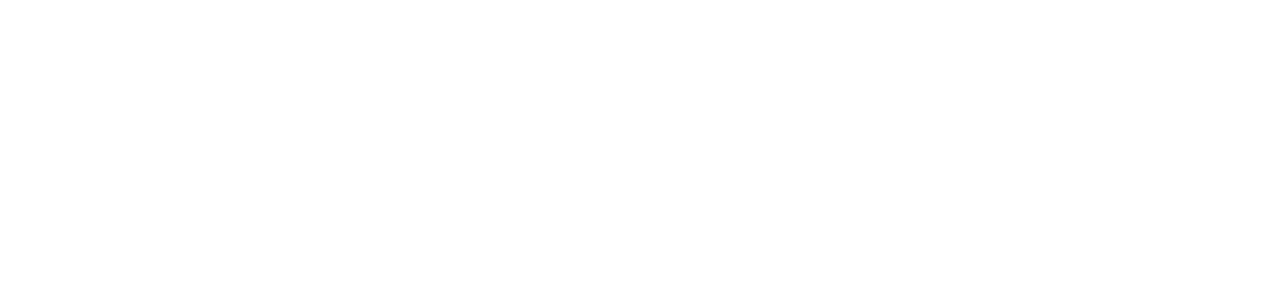
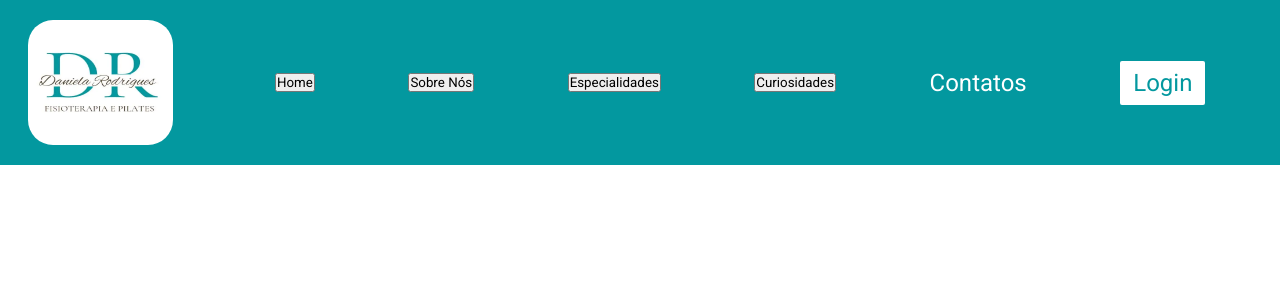
Before and after one commit to viktorortelan/tccKeeh, a React (Create React App) app: page /sobre in a window 1280 px wide. Before the commit this address had no page. Shown: the top 300 px of the page. Built offline with nearby package versions, Linux system fonts and the light colour scheme.

Commit message:
alteração no scroll do menu

```diff
--- a/src/pages/landingpage/index.jsx
+++ b/src/pages/landingpage/index.jsx
@@ -1,29 +1,10 @@
 import './index.scss';
 import { Link } from 'react-router-dom';
 import imagem from '../../assets/image/banner.svg'
-import { useRef, useState } from 'react';
+import { useEffect, useRef, useState } from 'react';
+import { useLocation, useNavigate } from 'react-router-dom';
 
 export default function Landingpage() {
-    const especialidadesRef = useRef(null);
-    const curiosidadeRef = useRef(null);
-    const sobreRef = useRef(null);
-    const homeRef = useRef(null);
-
-    const scrollToEspecialidades = () => {
-        especialidadesRef.current?.scrollIntoView({ behavior: 'smooth' });
-    };
-
-    const scrollCuruicidade = () => {
-        curiosidadeRef.current?.scrollIntoView({behavior: 'smooth'})
-    }
-
-    const scrollSobre = () => {
-        sobreRef.current?.scrollIntoView({ behavior: 'smooth'})
-    }
-
-    const scrollHome = () => {
-        homeRef.current?.scrollIntoView({ behavior: 'smooth'})
-    }
 
     const [mostrarPopup, setMostrarPopup] = useState(false);
 
@@ -36,6 +17,26 @@
                 setMostrarPopup(false)
             }
         };
+
+
+        const especialidadesRef = useRef(null);
+        const curiosidadeRef = useRef(null);
+        const sobreRef = useRef(null);
+        const homeRef = useRef(null);
+        const location = useLocation();
+
+        useEffect(() => {
+            if (location.state?.sectionId) {
+                const sectionMap = {
+                    secao1: especialidadesRef,
+                    secao2: curiosidadeRef,
+                    secao3: sobreRef,
+                    secao4: homeRef,
+                };
+                const ref = sectionMap[location.state.sectionId];
+                ref.current?.scrollIntoView({ behavior: 'smooth', block: 'start' });
+            }
+        }, [location]);
 
     const [mostrarPopup2, setMostrarPopup2] = useState(false);
 
@@ -113,11 +114,11 @@
             <div className="cabecalho" ref={homeRef}>
                 <img src="assets/image/logo.webp" alt="nao foi" />
                 <div className="links">
-                    <Link to='/'>Home</Link>
-                    <Link to='#' onClick={scrollSobre}>Sobre Nós</Link>
-                    <Link to='#' onClick={scrollToEspecialidades}>Especialidades</Link>
-                    <Link to='#' onClick={scrollCuruicidade}>Curiosidades</Link>
-                    <Link to='/'>Contatos</Link>
+                <button onClick={() => homeRef.current.scrollIntoView({ behavior: 'smooth' })}>Home</button>
+                    <button onClick={() => sobreRef.current.scrollIntoView({ behavior: 'smooth' })}>Sobre Nós</button>
+                    <button onClick={() => especialidadesRef.current.scrollIntoView({ behavior: 'smooth' })}>Especialidades</button>
+                    <button onClick={() => curiosidadeRef.current.scrollIntoView({ behavior: 'smooth' })}>Curiosidades</button>
+                        <Link to="/">Contatos</Link>
 
                         <Link id='oloco' to='/telaLogin'> Login </Link>
 
@@ -139,7 +140,7 @@
                     <p>Nosso objetivo é ir além de uma simples seção de fisioterapia e pilates, buscamos impulsionar a sáude dos nossos clientes. Entendemos que cada organização é única em sua estrutura e necessidade, por isso estamos comprometidos em oferecer soluções personalizadas e integradas à sua realidade, independente do seu porte.</p>
                     <p>Estamos prontos para ajudá-lo a alcançar seus objetivos. Nossa experiência e dedicação em transformar-lo uma nova pessoa são a base para o seu sucesso.
                     Junte-se a nós e    descubra.</p>
-                    <button>Saiba mais</button>
+                    <button> <Link to="/sobre">Saiba mais</Link> </button>
                 </div>
                 <img src="/assets/image/doutora.jpg" alt="Sobre nós" />
             </div>
@@ -333,11 +334,11 @@
                 <div className="tres">
                     <h1>Explore</h1>
                     <div className="links">
-                        <Link to='#' onClick={scrollHome}>Home</Link>
-                        <Link to='#' onClick={scrollSobre}>Sobre Nós</Link>
-                        <Link to='#' onClick={scrollToEspecialidades}>Especialidades</Link>
-                        <Link to='#' onClick={scrollCuruicidade}>Curiosidades</Link>
-                        <Link to='/'>Contatos</Link>
+                    <button className='button' onClick={() => homeRef.current.scrollIntoView({ behavior: 'smooth' })}>Home</button>
+                    <button className='button' onClick={() => sobreRef.current.scrollIntoView({ behavior: 'smooth' })}>Sobre Nós</button>
+                    <button className='button' onClick={() => especialidadesRef.current.scrollIntoView({ behavior: 'smooth' })}>Especialidades</button>
+                    <button className='button' onClick={() => curiosidadeRef.current.scrollIntoView({ behavior: 'smooth' })}>Curiosidades</button>
+                        <Link to="/">Contatos</Link>
                     </div>
                 </div>
 
--- a/src/pages/landingpage/index.scss
+++ b/src/pages/landingpage/index.scss
@@ -113,6 +113,13 @@
                 color: #fff;
                 text-decoration: none;
 
+            }
+            & .button {
+                font: 400 24px roboto;
+                color: #fff;
+                text-decoration: none;
+                border: none;
+                background: transparent;
             }
 
             #oloco{
--- /dev/null
+++ b/src/pages/sobre/index.jsx
@@ -0,0 +1,39 @@
+import './index.scss';
+import { Link, useNavigate } from 'react-router-dom';
+
+
+export default function Sobre () {
+
+    const navegacao = useNavigate();
+
+    const handleScrollToSection = (sectionId) => {
+        navegacao("/", { state: { sectionId } });
+
+    };
+
+
+    return (
+        <div className="sobreMais">
+            <div className="cabecalho">
+                <img src="assets/image/logo.webp" alt="nao foi" />
+                <div className="links">
+                    <button className='button' onClick={() => handleScrollToSection('secao4')}>Home</button>
+                    <button className='button' onClick={() => handleScrollToSection('secao3')}>Sobre Nós</button>
+                    <button className='button' onClick={() => handleScrollToSection('secao1')}>Especialidades</button>
+                    <button className='button' onClick={() => handleScrollToSection('secao2')}>Curiosidades</button>
+                    <Link to="/">Contatos</Link>
+
+                    <Link id='oloco' to='/telaLogin'> Login </Link>
+
+                </div>
+            </div>
+
+
+            <div className="sobre">
+
+            </div>
+
+        </div>
+
+    );
+}
--- /dev/null
+++ b/src/pages/sobre/index.scss
@@ -0,0 +1,69 @@
+.sobreMais{
+
+
+    .cabecalho{
+        display: flex;
+        flex-direction: row;
+        justify-content: space-around;
+        background-color: #03989F;
+        padding: 20px 0px;
+        width: 100%;
+
+        img{
+            display: flex;
+            justify-content: center;
+            align-items: center;
+            height: 125px;
+            width: 145px;
+            border-radius: 25px;
+
+        }
+
+        .links{
+            display: flex;
+            flex-direction: row;
+            justify-content: space-around;
+            background-color: #03989F;
+
+            align-items: center;
+            width: 80%;
+
+
+
+            a{
+                font: 400 24px roboto;
+                color: #fff;
+                text-decoration: none;
+
+            }
+
+            #oloco{
+                color: #03989F;
+                padding: 5px 10px;
+                border: 3px solid transparent;
+                border-radius: 2px;
+                font: 400 24px roboto;
+                background-color: #fff;
+                transition: .3s;
+            }
+
+            #oloco:hover{
+                transform: scale(1.1);
+                background-color: #27C1C6;
+                color: #fff;
+                border: 3px solid #fff;
+            }
+
+            #oloco:active{
+                background-color: #fff;
+                color: #27C1C6;
+                border: none;
+            }
+        }
+
+    }
+
+
+
+
+}
--- a/src/rotas.jsx
+++ b/src/rotas.jsx
@@ -3,6 +3,7 @@
 import TelaLogin from "./pages/telaLogin";
 import Home from "./pages/home";
 import Login from "./pages/loginCliente";
+import Sobre from "./pages/sobre";
 import { BrowserRouter, Routes, Route } from "react-router-dom";
 
 
@@ -14,6 +15,7 @@
                 <Route path="/home" element={<Home/>}/>
                 <Route path="/telaLogin" element={<TelaLogin/>}/>
                 <Route path="/loginCliente" element={<Login/>}/>
+                <Route path= "/sobre" element= {<Sobre/>}/>
             </Routes>
         </BrowserRouter>
     )
```
